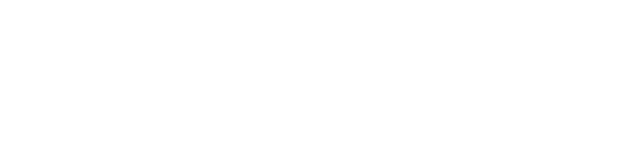
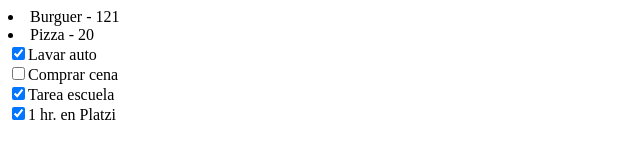
Before and after one commit to kennethnico/arrays_js, a website: page client/01-for-each.html in a window 1280 px wide. Shown: the whole page, without its empty margins (0-640 px from the left). Drawn offline with Linux system fonts and the light colour scheme.

Commit message:
01 forEach - Arrays JS

```diff
--- a/client/01-for-each.html
+++ b/client/01-for-each.html
@@ -9,5 +9,30 @@
 </head>
 <body>
     <div id="app"></div>
+    <div id="reto"></div>
+    <script>
+        const products = [
+            {title: 'Burguer', price:121},
+            {title: 'Pizza', price:20},
+        ];
+        const app = document.getElementById('app');
+        products.forEach(product => {
+           app.innerHTML += `<li>${product.title} - ${product.price}</li>`;
+        });
+        const cList =[
+            {title: 'Lavar auto', status:'Completada'},
+            {title: 'Comprar cena', status:'No Completada'},
+            {title: 'Tarea escuela', status:'Completada'},
+            {title: '1 hr. en Platzi', status:'Completada'},
+        ];
+        const reto = document.getElementById('reto');
+        cList.forEach(item => {
+            if(item.status === 'Completada'){
+                reto.innerHTML += `<input type='checkbox' value='${item.title}' checked>${item.title}<br>`;
+            }else{
+                reto.innerHTML += `<input type='checkbox' value='${item.title}'>${item.title}<br>`;
+            }
+        });
+    </script>
 </body>
 </html>
```
